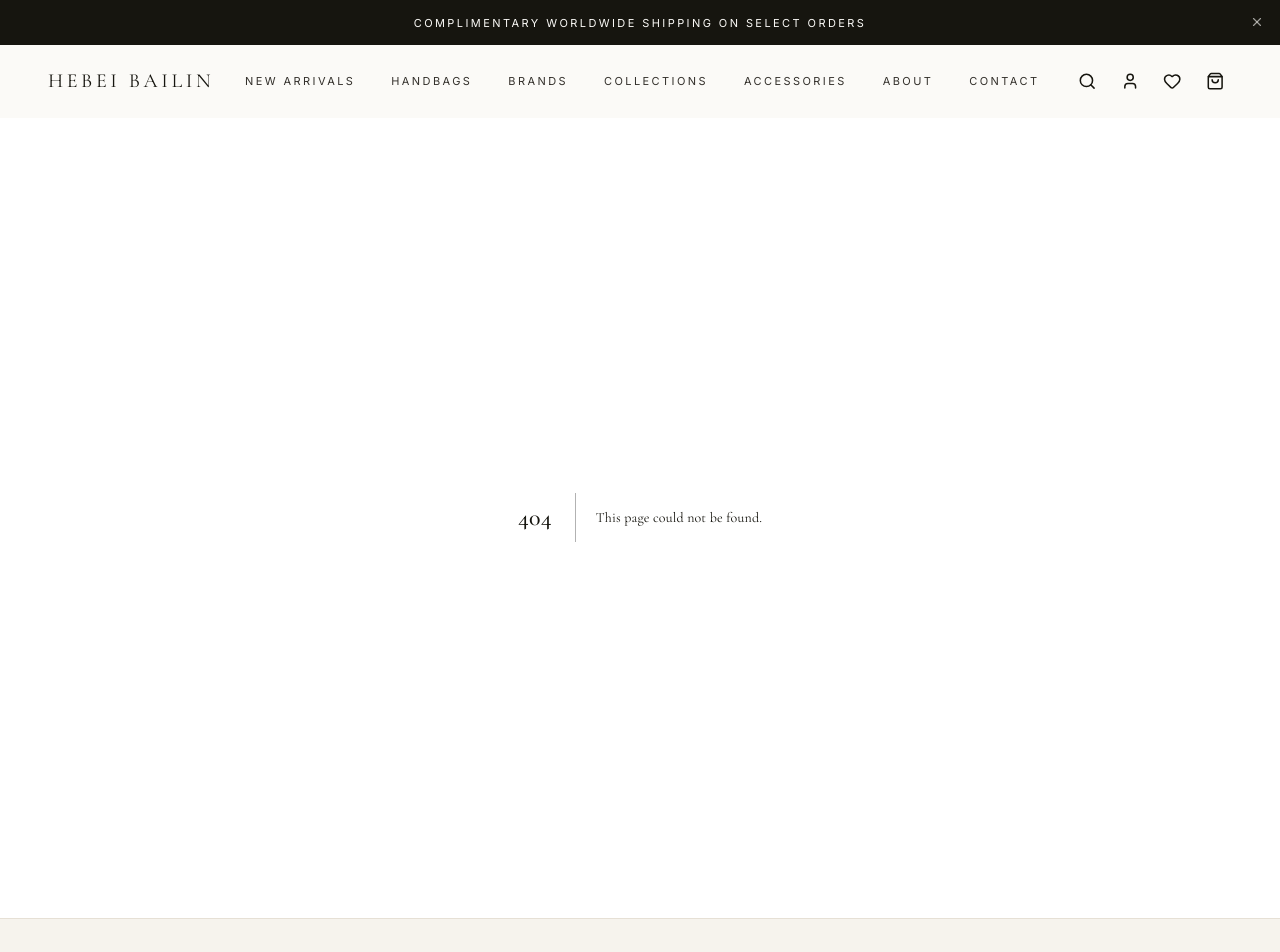
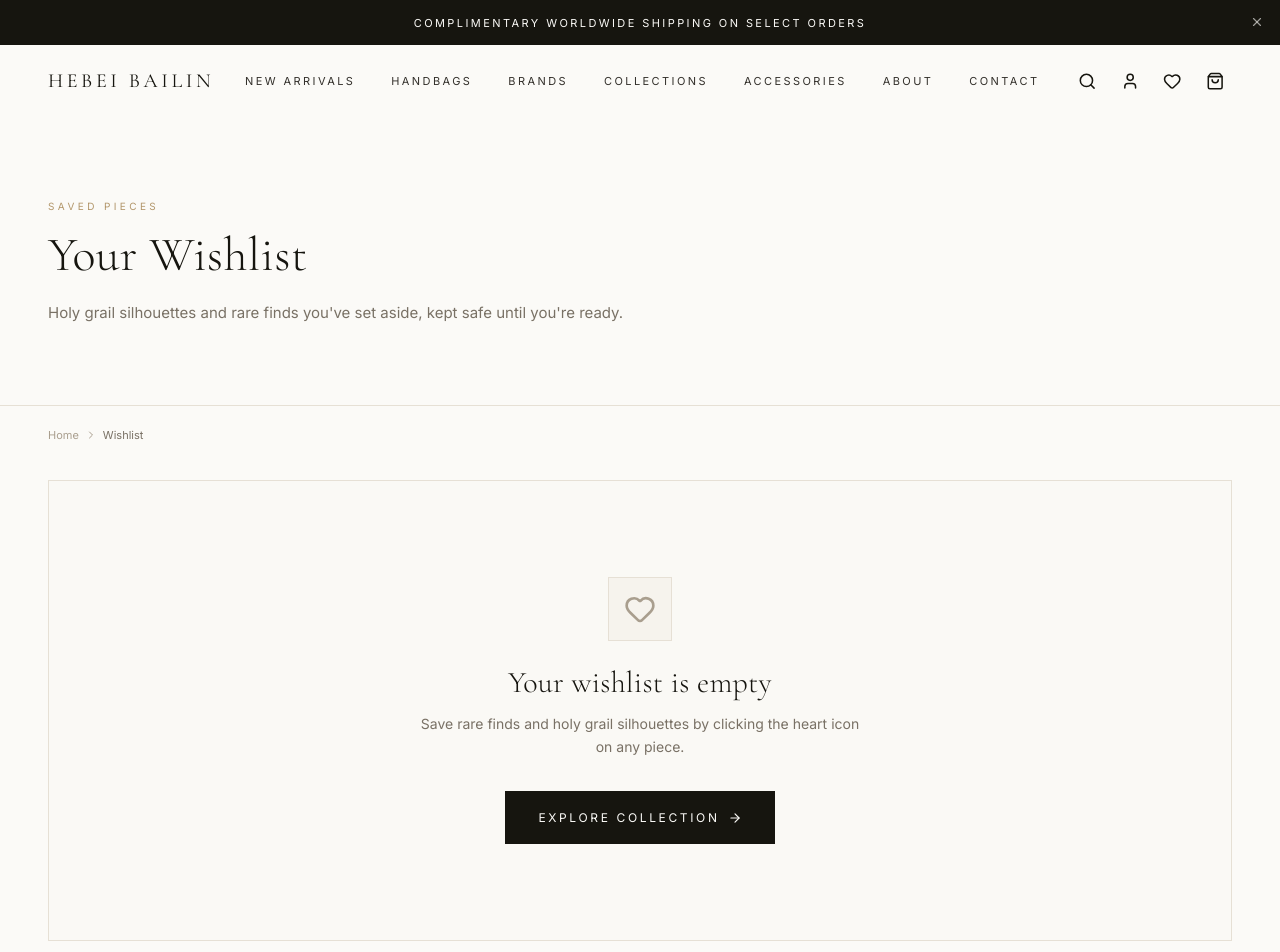
Before and after one commit to Azim11/hebeibailin, a Next.js app: page /wishlist in a window 1280 px wide. Before the commit this address had no page. Shown: the top 952 px of the page. Built offline with nearby package versions, Linux system fonts and the light colour scheme.

Commit message:
feat: implement wishlist page to display and manage saved products

```diff
--- /dev/null
+++ b/src/app/wishlist/page.tsx
@@ -0,0 +1,78 @@
+"use client";
+
+import Link from "next/link";
+import { ArrowRight, Heart } from "lucide-react";
+import { Container } from "@/components/ui/Container";
+import { Breadcrumbs } from "@/components/ui/Breadcrumbs";
+import { PageBanner } from "@/components/shop/PageBanner";
+import { ProductGrid } from "@/components/product/ProductGrid";
+import { useShop } from "@/store/shop";
+import { useCatalogue } from "@/store/catalogue";
+
+const crumbs = [
+  { name: "Home", href: "/" },
+  { name: "Wishlist", href: "/wishlist" },
+];
+
+export default function WishlistPage() {
+  const { wishlist, hydrated } = useShop();
+  const { resolve } = useCatalogue();
+
+  if (!hydrated) {
+    return (
+      <div className="flex min-h-[60vh] items-center justify-center">
+        <div className="size-6 animate-spin border-2 border-champagne border-t-transparent" />
+      </div>
+    );
+  }
+
+  const products = resolve(wishlist);
+
+  return (
+    <>
+      <PageBanner
+        eyebrow="Saved Pieces"
+        title="Your Wishlist"
+        description="Holy grail silhouettes and rare finds you've set aside, kept safe until you're ready."
+        variant="compact"
+      />
+
+      <Breadcrumbs crumbs={crumbs} />
+
+      <Container size="wide" className="pb-24 pt-4 lg:pb-32">
+        {products.length === 0 ? (
+          <div className="flex flex-col items-center justify-center border border-line bg-warm/30 py-24 text-center">
+            <div className="flex size-16 items-center justify-center border border-line bg-warm text-taupe">
+              <Heart className="size-8" />
+            </div>
+            <h2 className="mt-6 font-serif text-2xl text-ink sm:text-3xl">
+              Your wishlist is empty
+            </h2>
+            <p className="mt-3 max-w-md font-sans text-[0.875rem] leading-relaxed text-stone">
+              Save rare finds and holy grail silhouettes by clicking the heart icon on any
+              piece.
+            </p>
+            <Link
+              href="/collections/handbags"
+              className="mt-8 inline-flex items-center gap-2 border border-ink bg-ink px-8 py-4 font-sans text-[0.75rem] tracking-luxe uppercase text-ivory transition-colors hover:bg-charcoal"
+            >
+              Explore Collection
+              <ArrowRight className="size-3.5" />
+            </Link>
+          </div>
+        ) : (
+          <>
+            <div className="flex items-baseline justify-between border-b border-line pb-6">
+              <p className="font-sans text-[0.75rem] tracking-luxe text-taupe uppercase">
+                {products.length} {products.length === 1 ? "Piece" : "Pieces"} Saved
+              </p>
+            </div>
+            <div className="mt-10">
+              <ProductGrid products={products} showActions />
+            </div>
+          </>
+        )}
+      </Container>
+    </>
+  );
+}
```
